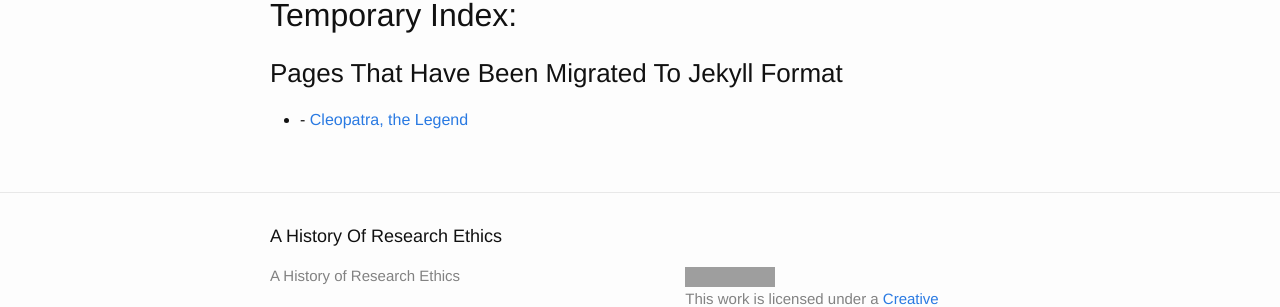
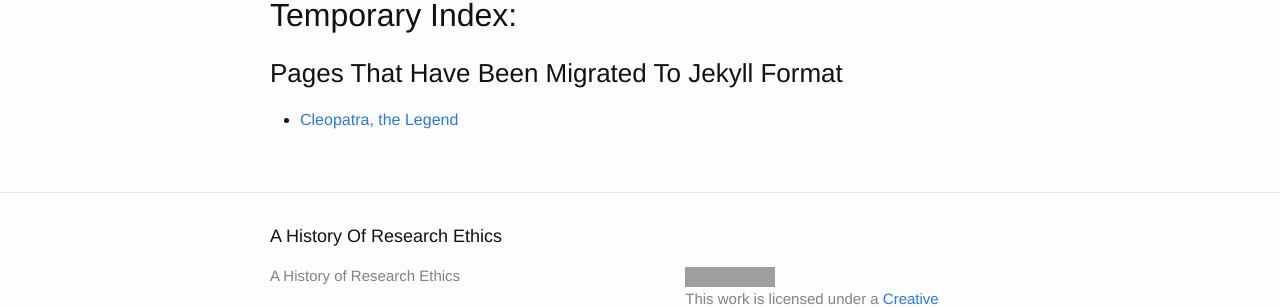
Before and after one commit to KairoiAI/An_Incomplete_History_of_Research_Ethics, a Jekyll site: the page built from migration.md, in a window 1280 px wide. Shown: the part 168-475 px from the top of the page. Built offline with Jekyll 4.4.1, drawn with Linux system fonts in a browser that asks for light colours; grey boxes are pictures that could not be loaded.

Commit message:
is it time for lunch yet

```diff
--- a/migration.md
+++ b/migration.md
@@ -17,7 +17,7 @@ date: 2021-01-12 10:47
 
   {% if page.layout == "story" %}
 
-  <li>- <a class="page-link" href="{{ page.url | prepend : site.baseurl }}">{{ page.title }}</a></li>
+  <li><a class="page-link" href="{{ page.url | prepend : site.baseurl }}">{{ page.title }}</a></li>
   {% endif %}
 
   {% endfor %}
```
